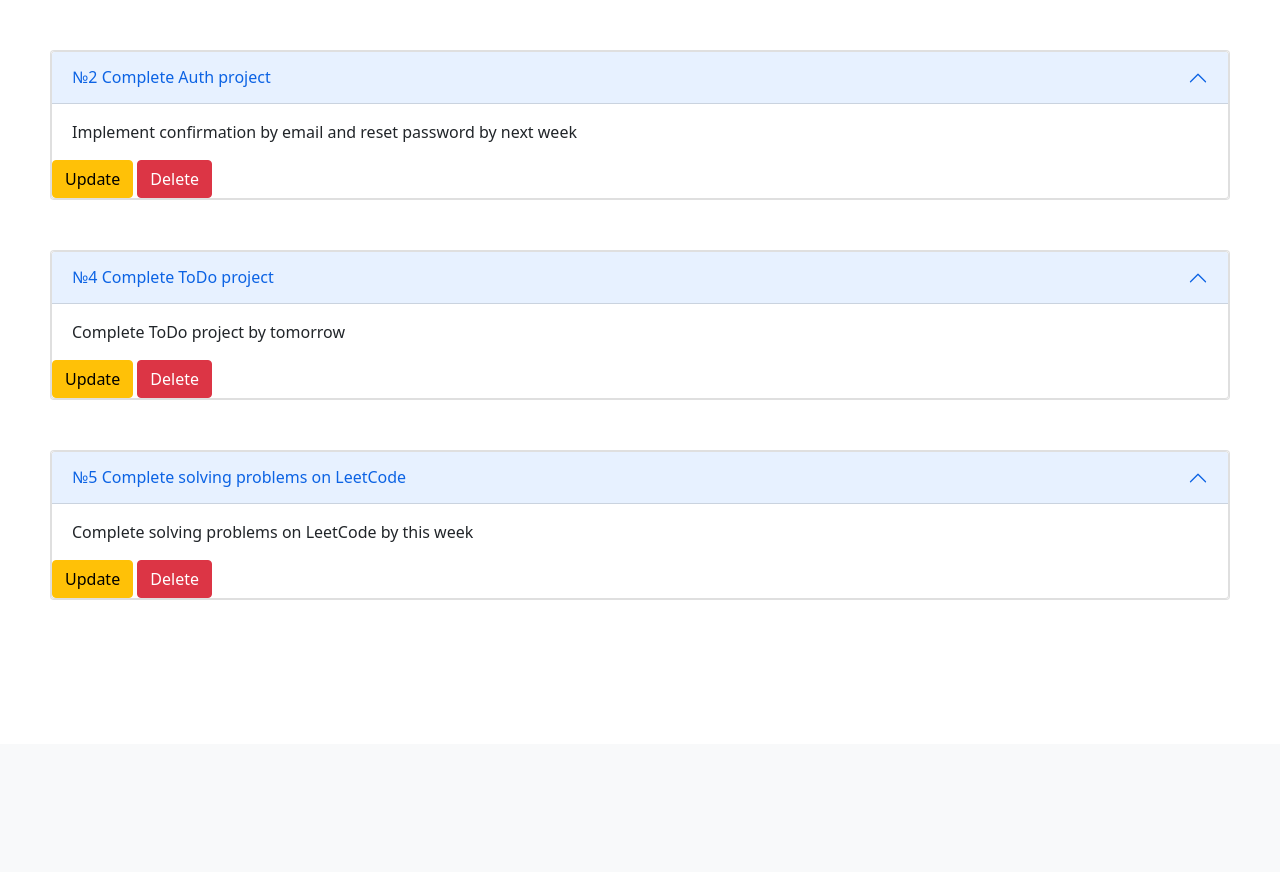
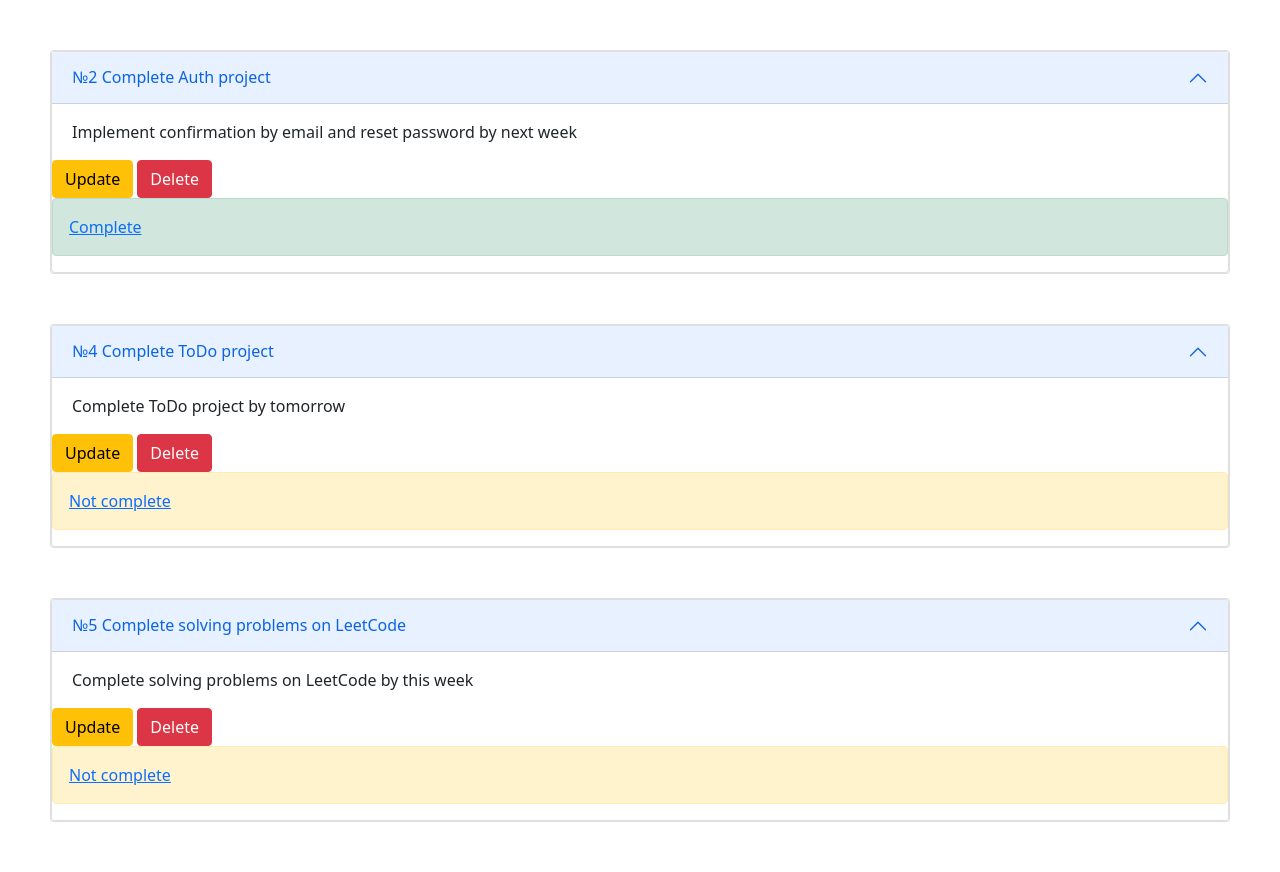
Before and after one commit to raevul/Neobis_ToDo_Project, a Django app: page / in a window 1280 px wide. Shown: the part 56-928 px from the top of the page. Before the commit the page ends 656 px from the top, so only its background shows below. Run offline with Django 5.2, Linux system fonts and the light colour scheme; data comes from the database, SQL or seed files in the repository; both versions use the stored data as it was after the commit.

Commit message:
check is complete

```diff
--- a/todo/main/forms.py
+++ b/todo/main/forms.py
@@ -5,4 +5,4 @@ from .models import Task
 class TaskCreateForm(models.ModelForm):
     class Meta:
         model = Task
-        fields = ['title', 'description', 'is_complete']
+        fields = ['title', 'description']
--- a/todo/main/templates/task_list.html
+++ b/todo/main/templates/task_list.html
@@ -22,6 +22,15 @@
                     <a href="{% url 'task_update' task_id=task.id %}"><button class="btn btn-warning">Update</button></a>
                     <a href="{% url 'task_delete' task_id=task.id %}"><button class="btn btn-danger">Delete</button></a>
                 </div>
+                  {% if task.is_complete %}
+                      <div class="alert alert-success" role="alert">
+                          <a href="{% url 'task_status_update' task_id=task.id %}">Complete</a>
+                      </div>
+                  {% else %}
+                      <div class="alert alert-warning" role="alert">
+                          <a href="{% url 'task_status_update' task_id=task.id %}">Not complete</a>
+                      </div>
+                  {% endif %}
               </div>
             </div>
         </div>
--- a/todo/main/urls.py
+++ b/todo/main/urls.py
@@ -5,6 +5,6 @@ urlpatterns = [
     path('', task_list, name='home'),
     path('task_create/', TaskCreateView.as_view(), name='task_create'),
     path('task_update/<int:task_id>/', TaskUpdateView.as_view(), name="task_update"),
-    path('task_status_update/<int:task_id>/', task_update_status, name='task_status_update'),
+    path('task_status_update/<int:task_id>/', task_status_update, name='task_status_update'),
     path('task_delete/<int:task_id>/', task_delete, name="task_delete"),
 ]
--- a/todo/main/views.py
+++ b/todo/main/views.py
@@ -40,7 +40,7 @@ class TaskUpdateView(View):
         return render(request, "task_update.html", {"update_form": form})
 
 
-def task_update_status(request, task_id):
+def task_status_update(request, task_id):
     task = Task.objects.get(id=task_id)
     task.is_complete = not task.is_complete
     task.save()
```
Also changed, not shown: todo/db.sqlite3.
